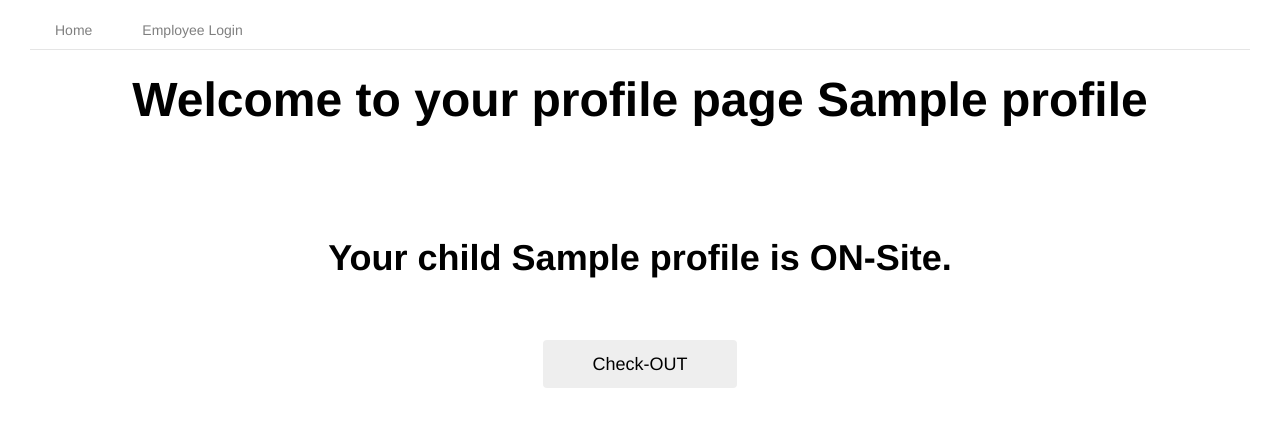
After one commit to rodrickmakore/child_care_checkin, a Django app: a page that uses checkin_proj/templates/base.html in a window 1280 px wide. The commit adds this page. Shown: the top 427 px of the page. Run offline with Django 3.2, Linux system fonts and the light colour scheme; tables that the repository leaves empty hold one stand-in row (values such as "Sample post"); some libraries are stand-ins or nearby versions.

Commit message:
adde parent detail view

```diff
--- a/checkin_proj/app/models.py
+++ b/checkin_proj/app/models.py
@@ -4,11 +4,12 @@ from django.contrib.auth.models import User
 from django.db.models.signals import post_save
 
 class Profile(models.Model):
-    created_by = models.ForeignKey('auth.User')
+    created_by = models.ForeignKey('auth.User', null=True)
     created = models.DateTimeField(auto_now_add=True)
     parent_name = models.CharField(max_length=100)
     child_name = models.CharField(max_length=100)
     code = models.CharField(max_length=4)
+    checked_in = models.BooleanField(default=False)
 
     def __str__(self):
         return self.parent_name
@@ -21,8 +22,8 @@ def create_profile(sender, **kwargs):
         Profile.objects.create(user=instance)
 
 STATUS = [
-    ("i", "checkin"),
-    ("o", "checkout")
+    ("i", "Check-In"),
+    ("o", "Check-Out")
 ]
 class ChildStatus(models.Model):
     profile = models.ForeignKey(Profile)
--- a/checkin_proj/app/views.py
+++ b/checkin_proj/app/views.py
@@ -16,7 +16,27 @@ def new_code():
     return code
 
 class IndexView(TemplateView):
+    model = Profile
+    fields = ("checked_in",)
     template_name = "index.html"
+
+    def get_context_data(self):
+        context = super().get_context_data()
+        if self.request.GET:
+            print(self.request.GET)
+            context["profile"] = Profile.objects.get(code=self.request.GET.get("code"))
+        return context
+
+    # def form_valid(self, form):
+    #     instance = form.save(commit=False)
+    #
+    #     if self.request.POST.get("checkin"):
+    #         instance.checked_in = True
+    #     if self.request.POST.get("checkout"):
+    #         instance.checked_in = False
+    #
+    #     return super().form_valid(form)
+
 
 class ProfileCreateView(CreateView):
     model = Profile
@@ -33,3 +53,15 @@ class ProfileCreateView(CreateView):
 class ProfileView(TemplateView):
     model = Profile
     template_name = "profile.html"
+
+class StatusCreateView(CreateView):
+    model = ChildStatus
+    fields = ("status",)
+
+class ParentProfileView(DetailView):
+    model = Profile
+
+    # def get_context_data(self):
+    #     context = super().get_context_data(**kwargs)
+    #     context["transactions"] = ChildStatus.objects.filter(self)
+    #     return context
--- a/checkin_proj/checkin_proj/urls.py
+++ b/checkin_proj/checkin_proj/urls.py
@@ -1,6 +1,7 @@
 from django.conf.urls import url, include
 from django.contrib import admin
-from app.views import IndexView, ProfileView, ProfileCreateView
+from app.views import IndexView, ProfileView, ProfileCreateView, StatusCreateView, ParentProfileView
+
 
 
 urlpatterns = [
@@ -9,5 +10,8 @@ urlpatterns = [
     url(r'^$', IndexView.as_view(), name="index_view"),
     url(r'^create_profile/$', ProfileCreateView.as_view(), name="profile_create_view"),
     url(r'^accounts/profile/$', ProfileView.as_view(), name="profile_view"),
+    url(r'^create_status/$', StatusCreateView.as_view(), name="status_create_view"),
+    url(r'^parent_view/(?P<pk>\d+)$', ParentProfileView.as_view(), name="parent_profile_view"),
+
 
 ]
--- /dev/null
+++ b/checkin_proj/templates/app/profile_detail.html
@@ -0,0 +1,27 @@
+{% extends 'base.html' %}
+
+{% block content %}
+
+  <div class="row centered">
+    <h1>Welcome to your profile page {{ object.parent_name }}</h1>
+  </div>
+
+  <div style="height:100px"></div>
+
+  <div class="row centered">
+    <h2>Your child {{ object.child_name }} is {% if profile.checked_in is False %} OFF-Site {% else %} ON-Site. {% endif %}</h2>
+  </div>
+
+  <div style="height:50px"></div>
+
+  {% if profile.checked_in is False %}
+    <div class="row centered">
+      <a href="{% url 'parent_profile_view' profile.id %}" class="button big" role="button">Check-IN</a>
+    </div>
+  {% else %}
+    <div class="row centered">
+      <a href="{% url 'parent_profile_view' profile.id %}" class="button big" role="button">Check-OUT</a>
+    </div>
+  {% endif %}
+
+{% endblock %}
--- a/checkin_proj/templates/base.html
+++ b/checkin_proj/templates/base.html
@@ -16,7 +16,6 @@
   <body>
 
     <!-- 'Nav Bar' -->
-
     <nav class="tabs" data-component="tabs">
       <ul>
         <li class=""><a href="{% url 'index_view' %}">Home</a></li>
@@ -29,10 +28,8 @@
       </ul>
     </nav>
 
-
     {% block content %}
     {% endblock %}
-
 
     <script src="https://ajax.googleapis.com/ajax/libs/jquery/2.1.4/jquery.min.js"></script>
     <script src="{% static 'js/kube.js' %}"></script>
```
Also changed, not shown: checkin_proj/templates/app/childstatus_form.html (added, +13 -0 lines), checkin_proj/templates/index.html (+45 -0 lines), checkin_proj/app/migrations/0004_auto_20161104_1544.py (added), checkin_proj/app/migrations/0005_auto_20161104_1644.py (added). Lines whose indentation alone changed are shown as unchanged.
